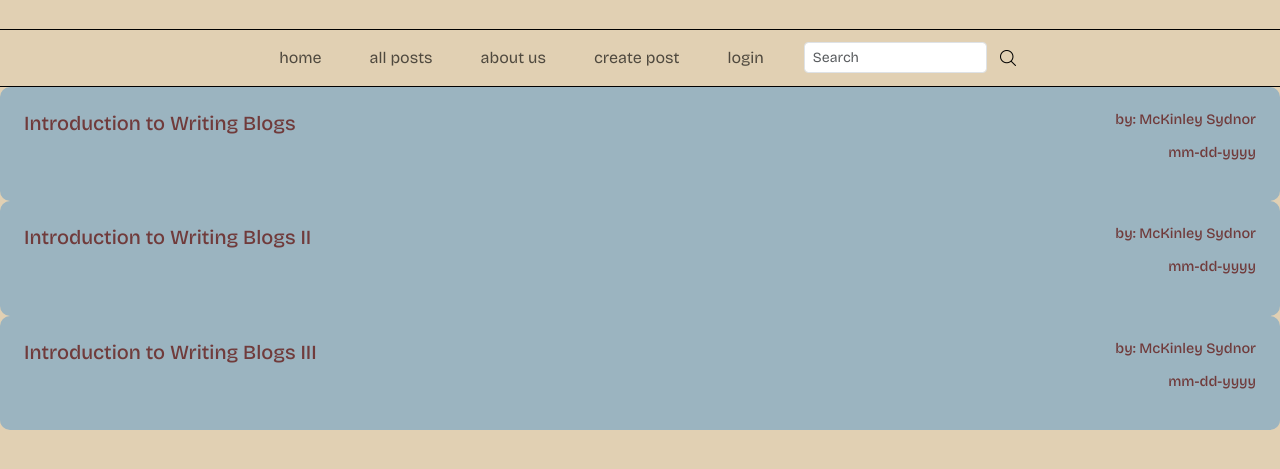
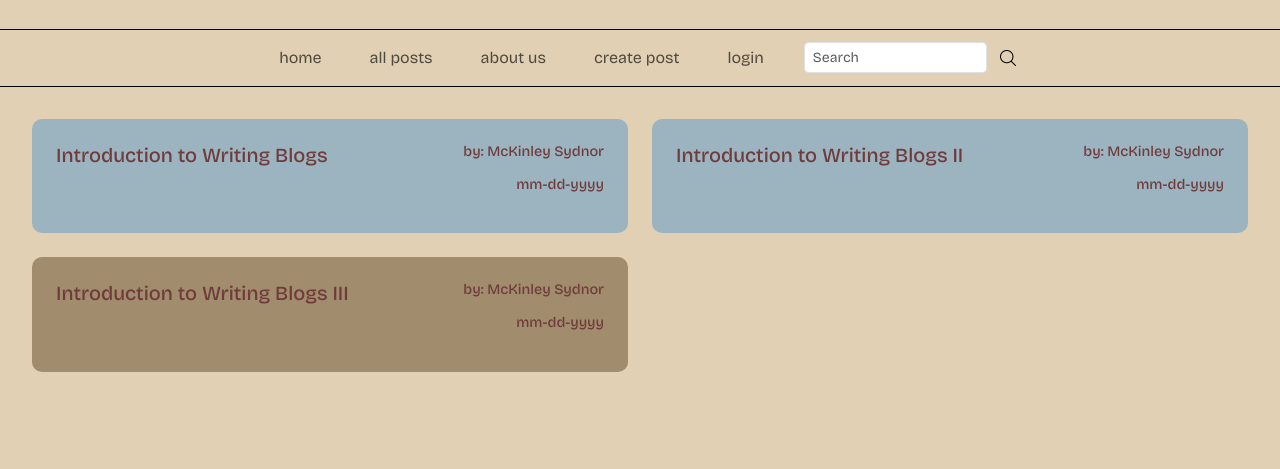
Before and after one commit to mds648/CS212---Blog-Group-Project, a website with bundled scripts: page all-posts.html in a window 1280 px wide. Shown: the part 85-554 px from the top of the page. Built offline with nearby package versions, Linux system fonts and the light colour scheme; a web font is replaced by a local one.

Commit message:
fix .posts to #posts for missing styling

```diff
--- a/all-posts.html
+++ b/all-posts.html
@@ -37,7 +37,7 @@
 </header>
   <!-- navigation -->
   <div id="navbar-container"></div>
-  <div class="posts">
+  <div id="posts">
     <a href="post.html" class="post">
       <h2>Loading Posts...</h2>
       <div class="meta">
--- a/scripts/renderAllPosts.js
+++ b/scripts/renderAllPosts.js
@@ -4,9 +4,9 @@ import { initializePosts, getAllPosts } from "./blogData.js";
 // func. to generate the HTML for the all-posts page
 function renderPostList() {
     const allPosts = getAllPosts();
-    const container = document.querySelector('.posts')
+    const container = document.querySelector('#posts')
     if (!container) {
-        console.error("could not find the container with class '.posts'");
+        console.error("could not find the container with class '#posts'");
         return;
     }
     // clear the container
```
